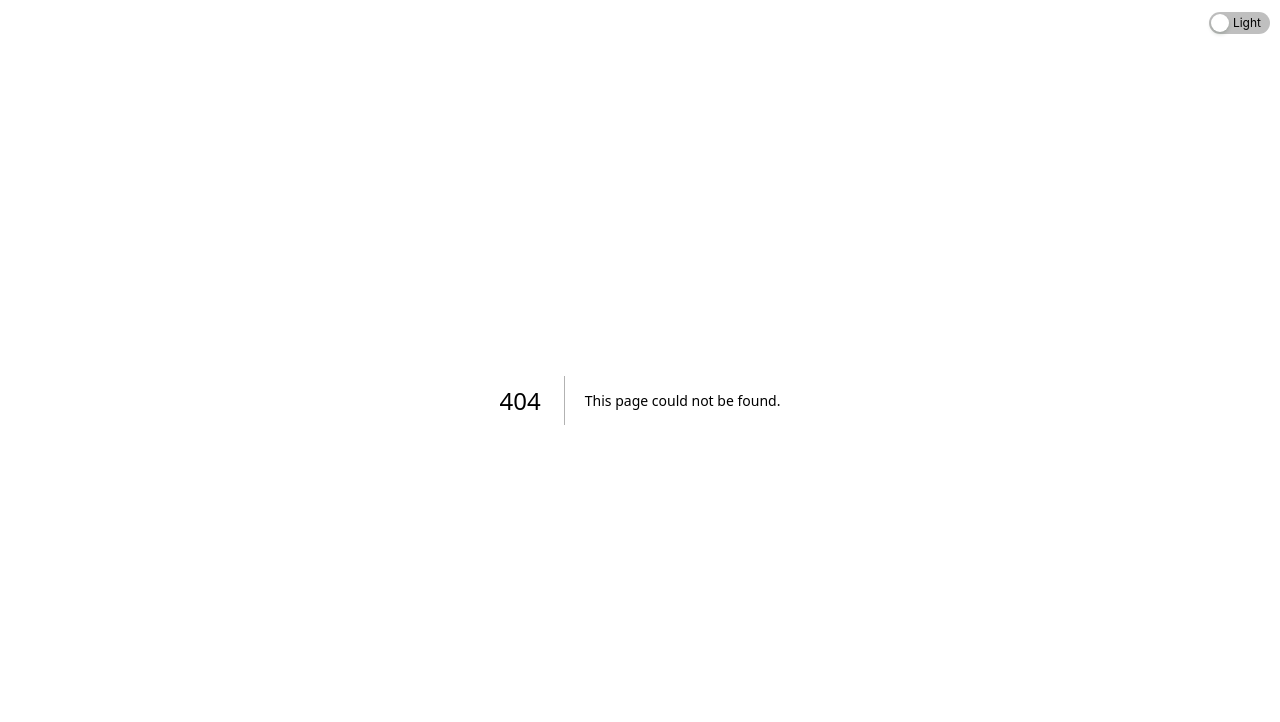
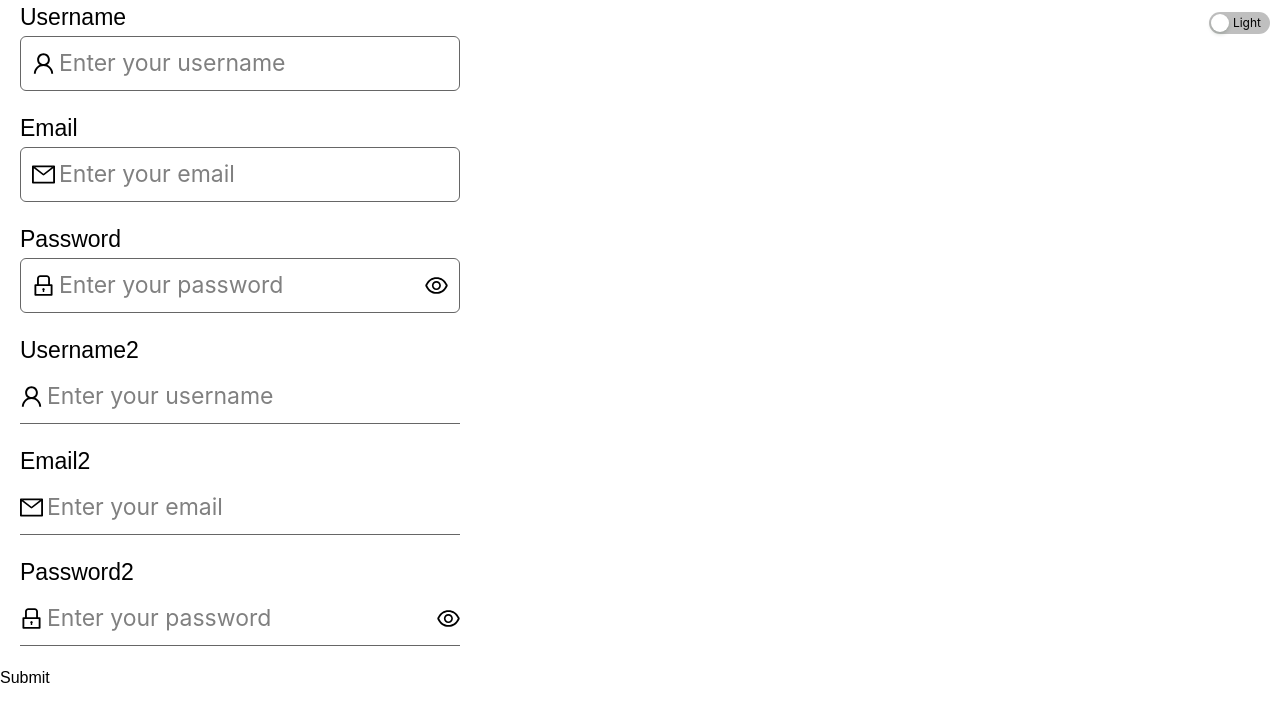
Before and after one commit to TharukaWikum/nextComponents, a Next.js app: page /pages in a window 1280 px wide. Before the commit this address had no page. Shown: the top 722 px of the page. Built offline with nearby package versions, Linux system fonts and the light colour scheme.

Commit message:
form field component

```diff
--- /dev/null
+++ b/src/app/components/formfileds/InputFields.css
@@ -0,0 +1,82 @@
+
+.input-field-container {
+    position: relative;
+    padding-top: 36px;
+    padding-bottom: 20px;
+    padding-left: 20px;
+  }
+
+  .input-label {
+    position: absolute;
+    padding-left: 20px;
+    top: 0;
+    left: 0;
+    font-size: 23px;
+    pointer-events: none; /* Prevent label from interfering with input */
+    transition: none; /* Add a transition for smooth animation */
+  }
+
+
+  .input-field {
+
+    height: 55px;
+    max-width: 440px;
+    font-size: 23px;
+    background-color: transparent;
+    border: 1px solid #666;
+
+  }
+
+ [data-theme='dark'] .input-field{
+  border-color:  #FFFFFF;
+  }
+
+
+  .ant-input ,.input-field {
+    background-color: transparent; /* Set the background to transparent */
+  }
+
+  [data-theme='light'] .ant-input{
+    color: #000000;
+  }
+
+  /* For dark theme, set text color to white */
+  [data-theme='dark'] .ant-input {
+    color: #FFFFFF;
+  }
+
+
+  .ant-input::placeholder {
+    color: gray;
+  }
+
+  /* Dark Theme Placeholder Color */
+  [data-theme='dark']  .ant-input::placeholder {
+    color: white;
+  }
+
+
+  .input-field-bottom-border {
+    border: none; /* Remove the default border */
+    border-bottom: 1px solid #666; /* Add a bottom border */
+    padding: 5px 0; /* Add padding to separate the border from the input content */
+    max-width: 440px;
+    border-radius: 0;
+    background-color: transparent;
+  }
+
+  [data-theme='dark'] .input-field-bottom-border{
+    border-bottom: 1px solid #FFFFFF;
+  }
+
+
+  .password-toggle-button {
+    position: absolute;
+    right: 10px; /* Adjust the right position as needed */
+    top: 50%; /* Center vertically */
+    transform: translateY(-50%);
+    background: none;
+    border: none;
+    cursor: pointer;
+    font-size: 16px;
+  }
--- /dev/null
+++ b/src/app/components/formfileds/InputFields.tsx
@@ -0,0 +1,95 @@
+
+// InputField.tsx
+
+import React, { useState } from 'react';
+import { Input } from 'antd';
+import { UserOutlined, LockOutlined, MailOutlined, EyeOutlined, EyeInvisibleOutlined } from '@ant-design/icons';
+import './InputFields.css';
+import { useTheme } from 'next-themes'; // Import useTheme from next-themes
+
+interface InputFieldProps {
+  label?: string |'';
+  name: string;
+  placeholder?: string;
+  value: string;
+  type?: string;
+  onChange: (name: string, value: string) => void;
+  variant?: 'default' | 'bottom-border'; // Add a variant prop
+  icon?: 'user' | 'pwd' | 'email'; // Add an icon prop
+}
+
+const InputField: React.FC<InputFieldProps> = ({
+  label,
+  name,
+  placeholder,
+  value,
+  type,
+  onChange,
+  variant = 'default',
+  icon,
+}) => {
+  const [isPasswordVisible, setPasswordVisible] = useState(false);
+  const { theme } = useTheme(); // Get the current theme
+
+  if(type == 'password'){}
+  const togglePasswordVisibility = () => {
+    setPasswordVisible(!isPasswordVisible);
+  };
+
+
+  const InputType = type === 'password' ? (isPasswordVisible ? 'text' : 'password') : type
+
+  let prefixIcon = null;
+
+  if (icon === 'user') {
+    prefixIcon = <UserOutlined />;
+  } else if (icon === 'pwd') {
+    prefixIcon = <LockOutlined />;
+  } else if (icon === 'email') {
+    prefixIcon = <MailOutlined />;
+  }
+
+  let suffixIcon = null;
+
+  if (type === 'password') {
+    suffixIcon = isPasswordVisible ? (
+      <EyeInvisibleOutlined onClick={togglePasswordVisibility} />
+    ) : (
+      <EyeOutlined onClick={togglePasswordVisibility} />
+    );
+  }
+
+  // Define the icon color based on the theme
+  const iconColor = theme === 'dark' ? '#FFFFFF' : '#000000';
+
+  // Apply the icon color dynamically for both prefix and suffix icons
+  if (prefixIcon) {
+    prefixIcon = React.cloneElement(prefixIcon, {
+      style: { color: iconColor },
+    });
+  }
+
+  if (suffixIcon) {
+    suffixIcon = React.cloneElement(suffixIcon, {
+      style: { color: iconColor },
+    });
+  }
+
+  return (
+    <div className={`input-field-container ${variant === 'bottom-border' ? 'bottom-border' : ''}`}>
+      <label className="input-label">{label}</label>
+      <Input
+        name={name}
+        type={InputType}
+        placeholder={placeholder}
+        value={value}
+        onChange={(e) => onChange(name, e.target.value)}
+        prefix={prefixIcon}
+        suffix={suffixIcon}
+        className={`input-field ${variant === 'bottom-border' ? 'input-field-bottom-border' : ''}`}
+      />
+    </div>
+  );
+};
+
+export default InputField;
--- /dev/null
+++ b/src/app/pages/page.tsx
@@ -0,0 +1,95 @@
+// components/MyForm.tsx
+'use client'
+import React, { useState } from 'react';
+import InputField from '../components/formfileds/InputFields';
+
+const MyForm: React.FC = () => {
+  const [formData, setFormData] = useState({
+    // Define your form fields here
+    username: '',
+    email: '',
+    username2: '',
+    email2: '',
+    password: '',
+    password2: '',
+    // ...
+  });
+
+  const handleChange = (name: string, value: string) => {
+    setFormData({
+      ...formData,
+      [name]: value,
+    });
+  };
+
+  const handleSubmit = (e: React.FormEvent) => {
+    e.preventDefault();
+    // Handle form submission here
+    console.log(formData);
+  };
+
+  return (
+    <form onSubmit={handleSubmit}>
+  <InputField
+        label="Username"
+        name="username"
+        type="text" // Set the input type to "text"
+        placeholder="Enter your username"
+        icon="user"
+        value={formData.username}
+        onChange={handleChange}
+      />
+  <InputField
+    label="Email"
+    name="email"
+    type='text'
+    placeholder="Enter your email"
+    value={formData.email}
+    icon="email"
+    onChange={handleChange}
+  />
+  <InputField
+    label="Password"
+    name="password"
+    type="password" // Set the input type to "password"
+    placeholder="Enter your password"
+    icon="pwd"
+    value={formData.password}
+    onChange={handleChange}
+  />
+
+<InputField
+    label="Username2"
+    name="username2"
+    type='text'
+    placeholder="Enter your username"
+    icon="user"
+    value={formData.username2}
+    onChange={handleChange}
+    variant="bottom-border"
+  />
+  <InputField
+    label="Email2"
+    name="email2"
+    placeholder="Enter your email"
+    icon="email"
+    value={formData.email2}
+    onChange={handleChange}
+    variant="bottom-border"
+  />
+  <InputField
+    label="Password2"
+    name="password2"
+    type="password" // Set the input type to "password"
+    placeholder="Enter your password"
+    icon="pwd"
+    value={formData.password2}
+    onChange={handleChange}
+    variant="bottom-border"
+  />
+  <button type="submit">Submit</button>
+</form>
+  );
+};
+
+export default MyForm;
```
